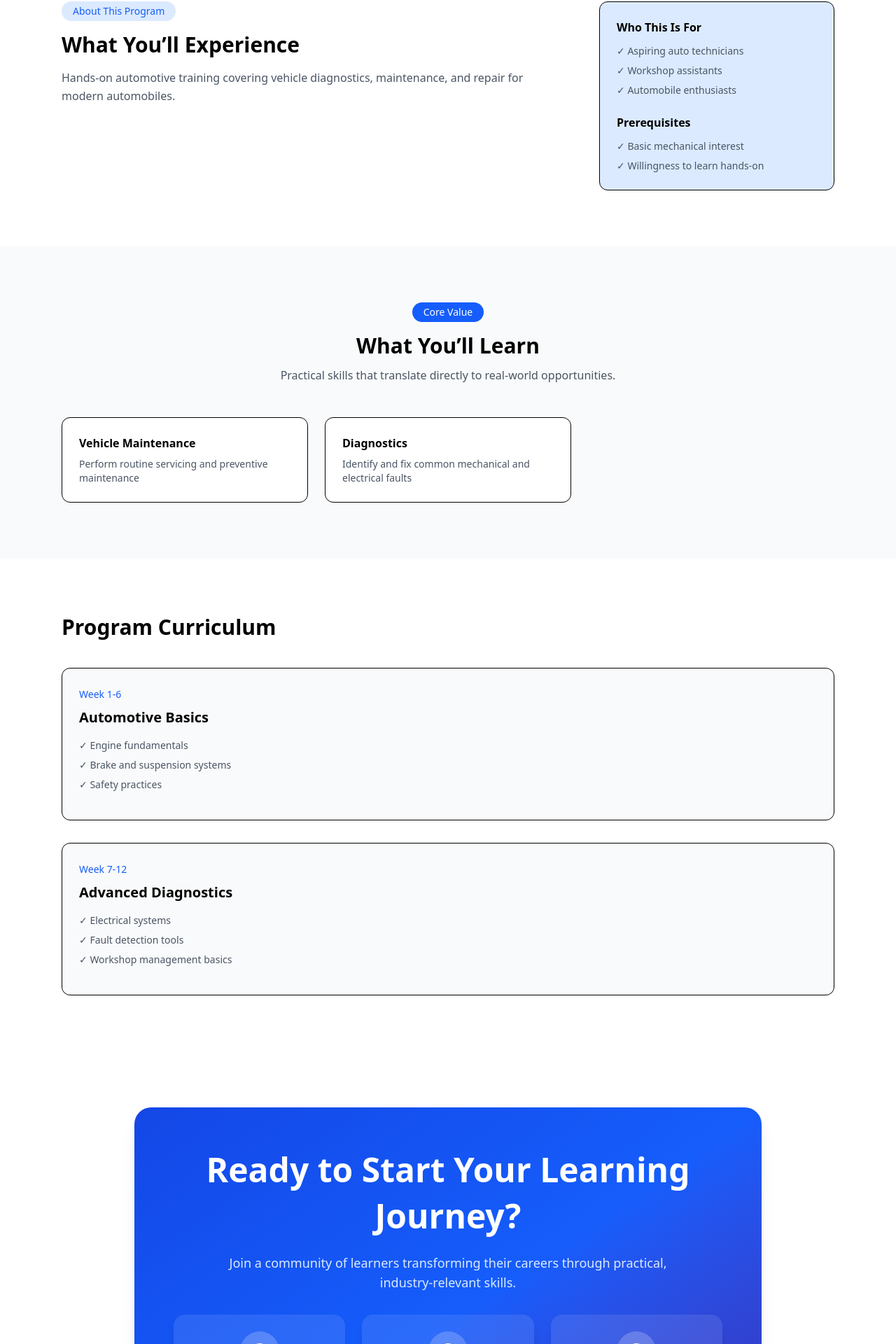
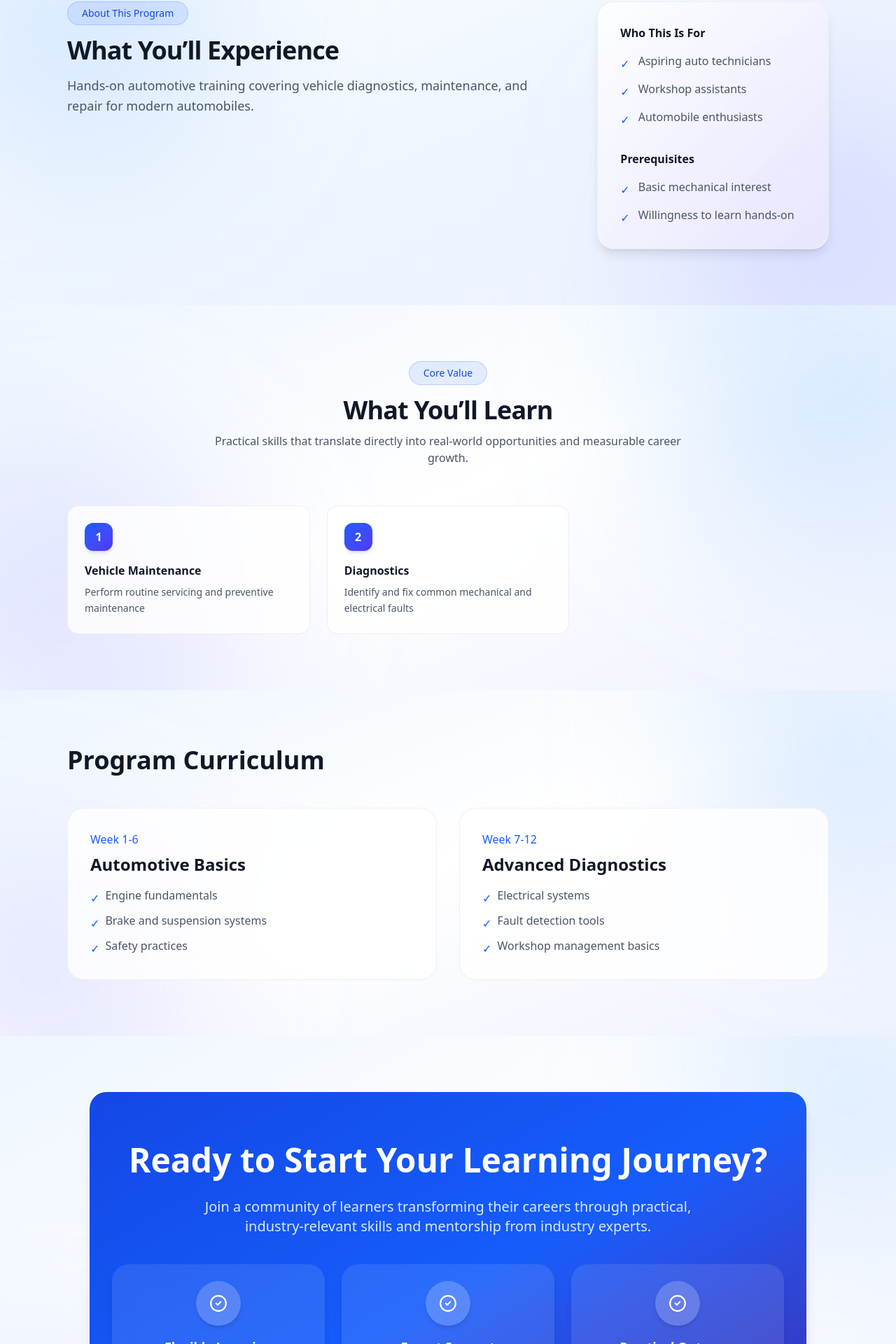
Before and after one commit to Roqeeb-dev/khurizah-innovation-website, a React (Vite) app: page /program/auto-khurizah in a window 1280 px wide. Shown: the part 604-2524 px from the top of the page at 70% size. Built offline with nearby package versions, Linux system fonts and the light colour scheme.

Commit message:
added responsiveness and improved the design of the program detail page

```diff
--- a/src/components/ProgramCTA.tsx
+++ b/src/components/ProgramCTA.tsx
@@ -8,39 +8,49 @@ export default function ProgramCTA() {
   ];
 
   return (
-    <main className="bg-white py-20 text-center">
-      <section className="max-w-4xl mx-auto bg-gradient-to-br from-blue-700 via-blue-600 to-indigo-800 rounded-3xl shadow-xl p-14 text-white">
+    <main className="relative py-20 bg-gradient-to-br from-blue-50 via-white to-indigo-50 overflow-hidden">
+      {/* ambient glow */}
+      <div className="absolute -top-32 -right-32 w-[400px] h-[400px] bg-blue-400/20 rounded-full blur-[120px]" />
+      <div className="absolute -bottom-32 -left-32 w-[400px] h-[400px] bg-indigo-400/20 rounded-full blur-[120px]" />
+
+      <section className="relative max-w-5xl mx-auto px-5 sm:px-8 bg-gradient-to-br from-blue-700 via-blue-600 to-indigo-800 rounded-3xl shadow-xl p-12 sm:p-16 text-white text-center">
         {/* Heading */}
-        <h1 className="text-4xl md:text-5xl font-bold leading-snug">
+        <h1 className="text-4xl sm:text-5xl font-bold leading-snug">
           Ready to Start Your Learning Journey?
         </h1>
 
         {/* Description */}
-        <p className="text-lg text-blue-100 px-6 md:px-0 mt-5 mb-8 max-w-2xl mx-auto">
+        <p className="text-lg sm:text-xl text-blue-100 mt-5 mb-10 max-w-3xl mx-auto">
           Join a community of learners transforming their careers through
-          practical, industry-relevant skills.
+          practical, industry-relevant skills and mentorship from industry
+          experts.
         </p>
 
-        {/* Features */}
-        <article className="grid grid-cols-1 sm:grid-cols-3 gap-6 mb-8">
-          {features.map((feature) => (
+        {/* Features Grid */}
+        <div className="grid grid-cols-1 sm:grid-cols-3 gap-6 mb-10">
+          {features.map((feature, index) => (
             <section
-              key={feature.title}
-              className="p-6 rounded-2xl bg-white/10 backdrop-blur-md hover:bg-white/20 transition-transform transform hover:-translate-y-1 shadow-lg flex flex-col items-center text-center"
+              key={index}
+              className="relative group p-6 rounded-3xl bg-white/10 backdrop-blur-md shadow-lg flex flex-col items-center text-center hover:-translate-y-2 hover:shadow-2xl transition-transform duration-300"
             >
-              <div className="w-14 h-14 mb-4 flex items-center justify-center bg-white/20 rounded-full">
-                <CheckCircle2 size={24} className="text-white" />
-              </div>
+              {/* gradient overlay on hover */}
+              <div className="absolute inset-0 rounded-3xl bg-gradient-to-br from-blue-600/0 to-indigo-600/0 group-hover:from-blue-600/10 group-hover:to-indigo-600/20 transition" />
 
-              <div>
+              <div className="relative flex flex-col items-center">
+                <div className="w-16 h-16 mb-4 flex items-center justify-center bg-white/20 rounded-full shadow-md">
+                  <CheckCircle2 size={26} className="text-white" />
+                </div>
+
                 <p className="font-semibold text-lg mb-1">{feature.title}</p>
-                <p className="text-blue-100 text-sm">{feature.text}</p>
+                <p className="text-blue-100 text-sm sm:text-base">
+                  {feature.text}
+                </p>
               </div>
             </section>
           ))}
-        </article>
+        </div>
 
-        {/* Buttons */}
+        {/* CTA Buttons */}
         <div className="flex flex-col sm:flex-row items-center gap-4 justify-center">
           <button className="flex items-center gap-2 bg-white text-blue-700 px-6 py-3 rounded-full font-medium shadow-lg hover:bg-blue-50 transition transform hover:-translate-y-1">
             Enroll Now <ArrowRight size={20} />
--- a/src/components/ProgramDetailAbout.tsx
+++ b/src/components/ProgramDetailAbout.tsx
@@ -6,26 +6,43 @@ interface AboutProps {
 
 export default function ProgramDetailAbout({ selectedProgram }: AboutProps) {
   return (
-    <section className="max-w-6xl mx-auto px-6 py-20 grid md:grid-cols-3 gap-12">
+    <section className="relative py-20 bg-gradient-to-br from-white via-blue-50 to-indigo-50 overflow-hidden">
+      {/* ambient glow */}
+      <div className="absolute -top-32 -left-32 w-[450px] h-[450px] bg-blue-400/20 rounded-full blur-[120px]" />
+      <div className="absolute -bottom-32 -right-32 w-[450px] h-[450px] bg-indigo-400/20 rounded-full blur-[120px]" />
+
+      <div className="relative max-w-6xl mx-auto px-5 sm:px-8 grid gap-12 md:grid-cols-3">
+        {/* Main Content */}
         <div className="md:col-span-2">
-        <span className="inline-block mb-4 px-4 py-1 text-sm rounded-full bg-blue-100 text-blue-600">
+          <span className="inline-flex items-center gap-2 mb-4 px-5 py-1.5 text-sm rounded-full bg-blue-600/10 text-blue-700 border border-blue-600/20">
             About This Program
           </span>
 
-        <h2 className="text-3xl font-semibold mb-4">What You’ll Experience</h2>
+          <h2 className="text-3xl sm:text-4xl font-semibold tracking-tight text-gray-900 mb-4">
+            What You’ll Experience
+          </h2>
 
-        <p className="text-gray-600 leading-relaxed">
+          <p className="text-gray-600 leading-relaxed text-base sm:text-lg">
             {selectedProgram.description}
           </p>
         </div>
 
-      <div className="bg-blue-100 border rounded-xl p-6 space-y-6">
+        {/* Side Card */}
+        <aside className="relative bg-white/80 backdrop-blur-md border border-gray-200/60 rounded-3xl p-6 sm:p-8 shadow-lg">
+          <div className="absolute inset-0 rounded-3xl bg-gradient-to-br from-blue-600/0 to-indigo-600/10 pointer-events-none" />
+
+          <div className="relative space-y-8">
             {selectedProgram.targetAudience && (
               <div>
-            <h4 className="font-semibold mb-3">Who This Is For</h4>
-            <ul className="space-y-2 text-sm text-gray-600">
+                <h4 className="font-semibold mb-4 text-gray-900">
+                  Who This Is For
+                </h4>
+                <ul className="space-y-3 text-sm sm:text-base text-gray-600">
                   {selectedProgram.targetAudience.map((item, index) => (
-                <li key={index}>✓ {item}</li>
+                    <li key={index} className="flex items-start gap-3">
+                      <span className="text-blue-600 mt-1">✓</span>
+                      <span>{item}</span>
+                    </li>
                   ))}
                 </ul>
               </div>
@@ -33,15 +50,22 @@ export default function ProgramDetailAbout({ selectedProgram }: AboutProps) {
 
             {selectedProgram.prerequisites && (
               <div>
-            <h4 className="font-semibold mb-3">Prerequisites</h4>
-            <ul className="space-y-2 text-sm text-gray-600">
+                <h4 className="font-semibold mb-4 text-gray-900">
+                  Prerequisites
+                </h4>
+                <ul className="space-y-3 text-sm sm:text-base text-gray-600">
                   {selectedProgram.prerequisites.map((item, index) => (
-                <li key={index}>✓ {item}</li>
+                    <li key={index} className="flex items-start gap-3">
+                      <span className="text-blue-600 mt-1">✓</span>
+                      <span>{item}</span>
+                    </li>
                   ))}
                 </ul>
               </div>
             )}
           </div>
+        </aside>
+      </div>
     </section>
   );
 }
--- a/src/components/ProgramDetailCurriculum.tsx
+++ b/src/components/ProgramDetailCurriculum.tsx
@@ -8,28 +8,46 @@ export default function ProgramDetailCurriculum({
   selectedProgram,
 }: CurriculumProps) {
   return (
-    <section className="max-w-6xl mx-auto px-6 py-20">
-      <h2 className="text-3xl font-semibold mb-10">Program Curriculum</h2>
+    <section className="relative py-20 bg-gradient-to-br from-blue-50 via-white to-indigo-50 overflow-hidden">
+      {/* Ambient glow */}
+      <div className="absolute -top-32 -right-32 w-[400px] h-[400px] bg-blue-400/20 rounded-full blur-[120px]" />
+      <div className="absolute -bottom-32 -left-32 w-[400px] h-[400px] bg-indigo-400/20 rounded-full blur-[120px]" />
 
-      <div className="space-y-8">
+      <div className="relative max-w-6xl mx-auto px-5 sm:px-8">
+        <h2 className="text-3xl sm:text-4xl font-semibold text-gray-900 mb-12 text-center sm:text-left">
+          Program Curriculum
+        </h2>
+
+        <div className="grid grid-cols-1 md:grid-cols-2 gap-8">
           {selectedProgram.programStructure.map((module, index) => (
             <div
               key={index}
-            className="relative border rounded-xl p-6 bg-gray-50"
+              className="relative group bg-white/80 backdrop-blur-md border border-gray-200/60 rounded-3xl p-6 sm:p-8 hover:shadow-xl hover:-translate-y-1 transition-all duration-300"
             >
-            <span className="text-sm text-blue-600 font-medium">
+              {/* Hover gradient overlay */}
+              <div className="absolute inset-0 rounded-3xl bg-gradient-to-br from-blue-600/0 to-indigo-600/0 group-hover:from-blue-600/5 group-hover:to-indigo-600/10 transition" />
+
+              <div className="relative">
+                <span className="text-sm sm:text-base text-blue-600 font-medium">
                   {module.weeks}
                 </span>
 
-            <h3 className="text-xl font-semibold mt-2 mb-4">{module.title}</h3>
+                <h3 className="text-xl sm:text-2xl font-semibold mt-2 mb-4 text-gray-900">
+                  {module.title}
+                </h3>
 
-            <ul className="space-y-2 text-sm text-gray-600 mb-4">
+                <ul className="space-y-2 text-sm sm:text-base text-gray-600">
                   {module.topics.map((topic, i) => (
-                <li key={i}>✓ {topic}</li>
+                    <li key={i} className="flex items-start gap-2">
+                      <span className="text-blue-600 mt-1">✓</span>
+                      <span>{topic}</span>
+                    </li>
                   ))}
                 </ul>
               </div>
+            </div>
           ))}
+        </div>
       </div>
     </section>
   );
--- a/src/components/ProgramDetailLearnings.tsx
+++ b/src/components/ProgramDetailLearnings.tsx
@@ -8,27 +8,51 @@ export default function ProgramDetailLearnings({
   selectedProgram,
 }: LearningProps) {
   return (
-    <section className="bg-gray-50 py-20">
-      <div className="max-w-6xl mx-auto px-6">
-        <div className="text-center mb-12">
-          <span className="inline-block mb-4 px-4 py-1 text-sm rounded-full bg-blue-600 text-white">
+    <section className="relative py-20 bg-gradient-to-br from-blue-50 via-white to-indigo-50 overflow-hidden">
+      {/* soft glow background */}
+      <div className="absolute -top-40 -right-40 w-[500px] h-[500px] bg-blue-400/20 rounded-full blur-[120px]" />
+      <div className="absolute -bottom-40 -left-40 w-[500px] h-[500px] bg-indigo-400/20 rounded-full blur-[120px]" />
+
+      <div className="relative max-w-6xl mx-auto px-5 sm:px-8">
+        {/* Header */}
+        <div className="text-center mb-14">
+          <span className="inline-flex items-center gap-2 mb-4 px-5 py-1.5 text-sm rounded-full bg-blue-600/10 text-blue-700 border border-blue-600/20">
             Core Value
           </span>
-          <h2 className="text-3xl font-semibold mb-3">What You’ll Learn</h2>
-          <p className="text-gray-600">
-            Practical skills that translate directly to real-world
-            opportunities.
+
+          <h2 className="text-3xl sm:text-4xl font-semibold tracking-tight text-gray-900 mb-3">
+            What You’ll Learn
+          </h2>
+
+          <p className="text-gray-600 max-w-2xl mx-auto">
+            Practical skills that translate directly into real-world
+            opportunities and measurable career growth.
           </p>
         </div>
 
-        <div className="grid sm:grid-cols-2 lg:grid-cols-3 gap-6">
+        {/* Learning Cards */}
+        <div className="grid grid-cols-1 sm:grid-cols-2 lg:grid-cols-3 gap-6">
           {selectedProgram.learningOutcomes.map((item, index) => (
             <div
               key={index}
-              className="bg-white border rounded-xl p-6 hover:shadow-md transition"
+              className="group relative bg-white/80 backdrop-blur-sm border border-gray-200/70 rounded-2xl p-6 transition-all duration-300 hover:-translate-y-1 hover:shadow-xl hover:border-blue-500/30"
             >
-              <h4 className="font-semibold mb-2">{item.title}</h4>
-              <p className="text-sm text-gray-600">{item.description}</p>
+              {/* subtle gradient hover overlay */}
+              <div className="absolute inset-0 rounded-2xl bg-gradient-to-br from-blue-600/0 via-indigo-600/0 to-blue-600/0 group-hover:from-blue-600/5 group-hover:via-indigo-600/5 group-hover:to-blue-600/10 transition" />
+
+              <div className="relative">
+                <div className="w-10 h-10 mb-4 flex items-center justify-center rounded-xl bg-gradient-to-br from-blue-600 to-indigo-600 text-white font-semibold shadow-md">
+                  {index + 1}
+                </div>
+
+                <h4 className="font-semibold text-gray-900 mb-2">
+                  {item.title}
+                </h4>
+
+                <p className="text-sm text-gray-600 leading-relaxed">
+                  {item.description}
+                </p>
+              </div>
             </div>
           ))}
         </div>
```
Lines whose indentation alone changed are shown as unchanged.
